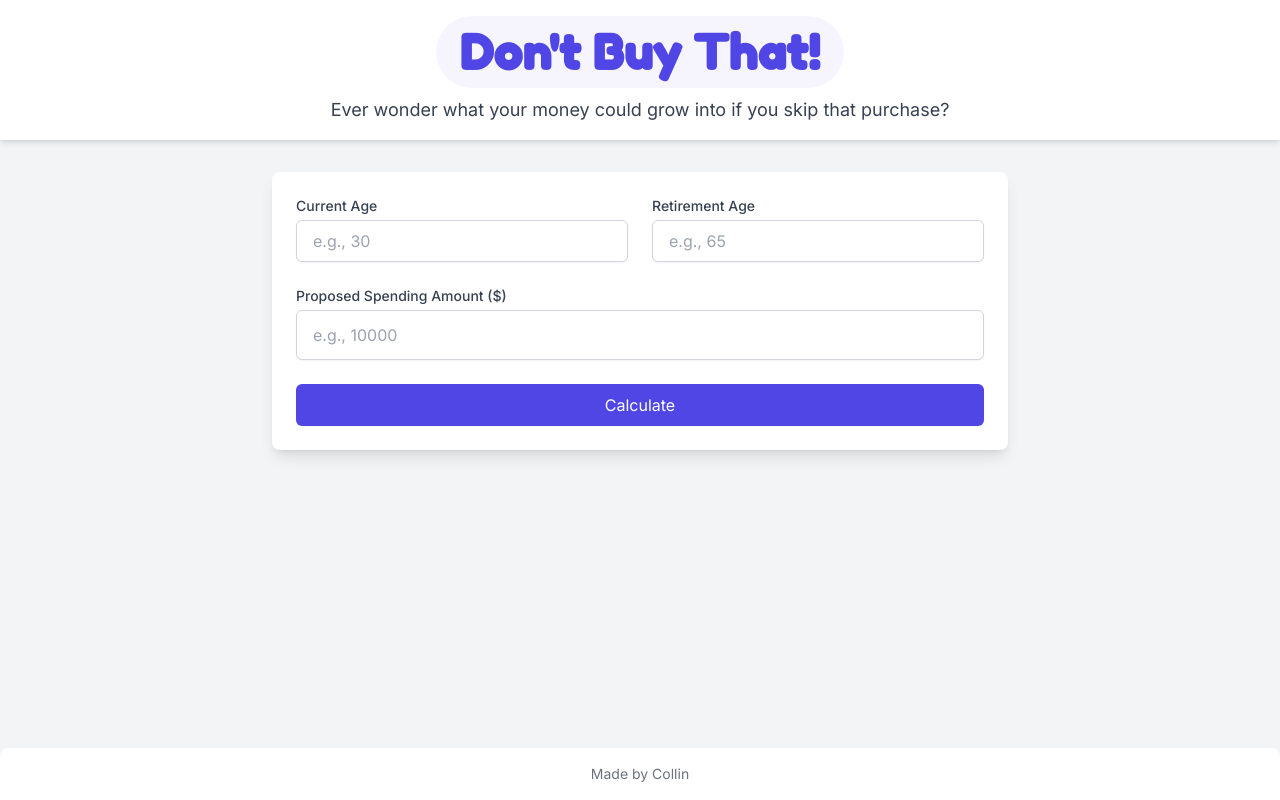
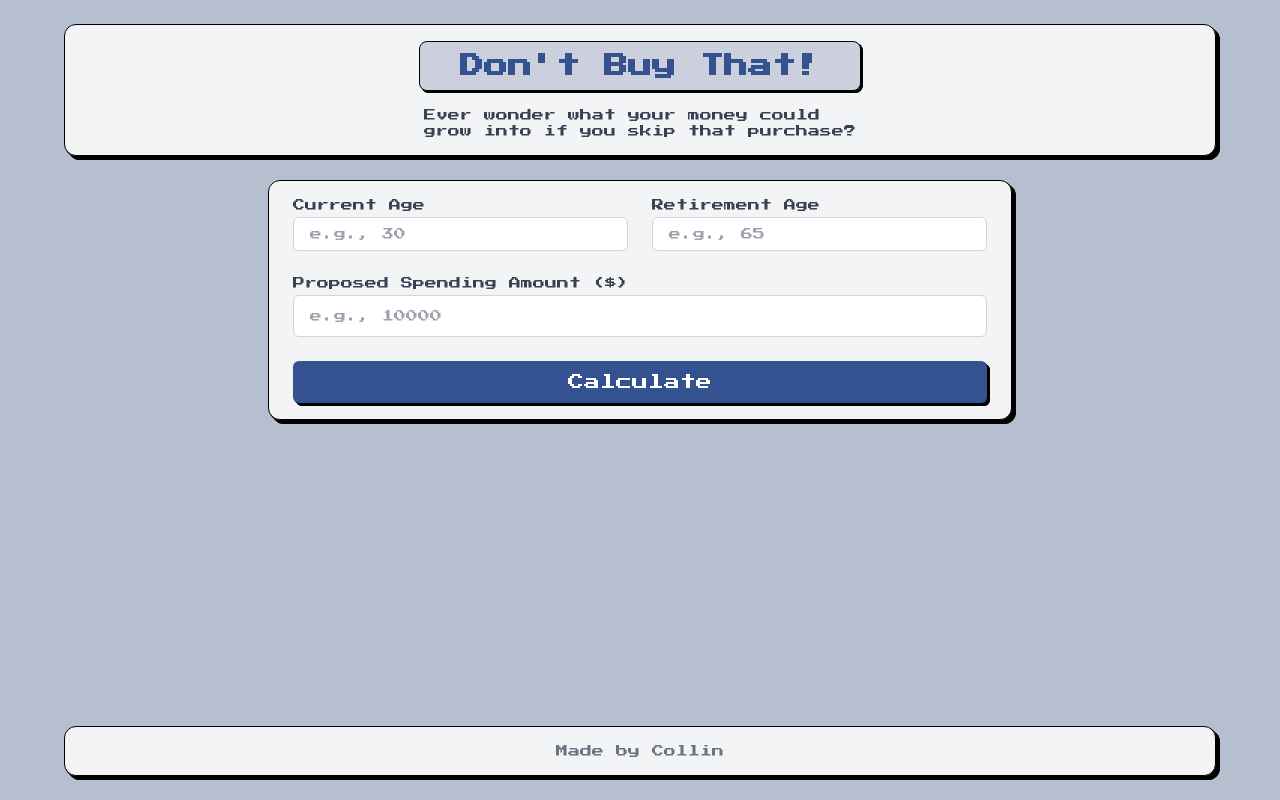
Before and after one commit to collincollins/dont-buy-that, a React (Create React App) app: page / in a window 1280 px wide. Built offline with nearby package versions, Linux system fonts and the light colour scheme; the HTML template or start-up script is replaced by a standard one.

Commit message:
change design to be pixelated
add shadows, pixelated font, updated card structure, altered figure

```diff
--- a/public/index.html
+++ b/public/index.html
@@ -1,4 +1,5 @@
 <!-- public/index.html -->
+
 <!DOCTYPE html>
 <html lang="en">
   <head>
@@ -13,26 +14,15 @@
     <link rel="apple-touch-icon" href="%PUBLIC_URL%/logo192.png" />
     <link rel="manifest" href="%PUBLIC_URL%/manifest.json" />
 
-    <!-- Google Fonts - Inter -->
+    <!-- Google Fonts - Press Start 2P -->
     <link rel="preconnect" href="https://fonts.googleapis.com">
     <link rel="preconnect" href="https://fonts.gstatic.com" crossorigin>
-    <link href="https://fonts.googleapis.com/css2?family=Inter:ital,opsz,wght@0,14..32,100..900;1,14..32,100..900&display=swap" rel="stylesheet">
+    <link href="https://fonts.googleapis.com/css2?family=Press+Start+2P&display=swap" rel="stylesheet">
 
     <title>Don't Buy That</title>
   </head>
   <body>
     <noscript>You need to enable JavaScript to run this app.</noscript>
     <div id="root"></div>
-    <!--
-      This HTML file is a template.
-      If you open it directly in the browser, you will see an empty page.
-
-      You can add webfonts, meta tags, or analytics to this file.
-      The build step will place the bundled scripts into the <body> tag.
-
-      To begin the development, run `npm start` or `yarn start`.
-      To create a production bundle, use `npm run build` or `yarn build`.
-    -->
-    <!-- Buy Me a Coffee Button Script has been removed to prevent conflicts -->
   </body>
 </html>
--- a/src/App.js
+++ b/src/App.js
@@ -33,7 +33,7 @@ function App() {
       newEntry.retirementAge - newEntry.currentAge
     );
 
-    // 2. After setting entry, scroll to results (small timeout to ensure render)
+    // 2. after setting entry, scroll to results (small timeout to ensure render)
     setTimeout(() => {
       if (resultsRef.current) {
         resultsRef.current.scrollIntoView({ behavior: 'smooth' });
@@ -54,30 +54,32 @@ function App() {
   };
 
   return (
-    <div className="min-h-screen bg-gray-100 flex flex-col">
+    <div className="min-h-screen bg-primarydark bg-opacity-30 flex flex-col">
       {/* navbar */}
       <Navbar />
 
       {/* main content */}
-      <main className="flex-grow w-full max-w-screen-md mx-auto px-4">
-        <Card className="mb-8">
+      <main className="flex-grow w-full max-w-screen-md mx-auto px-3">
+        <Card className="mb-6">
           <InputForm onAddEntry={handleAddEntry} />
         </Card>
 
-        {/* 3. Attach the ref to the wrapper around Results */}
+        {/* Attach the ref to the wrapper around Results */}
         {entry && (
           <div ref={resultsRef}>
-            <Card>
+            {/* Apply styles directly to Card */}
+            <Card className="bg-gray-100 p-4 border border-black shadow-pixel-lg">
               <Results entry={entry} />
             </Card>
           </div>
         )}
       </main>
 
+
       {/* footer */}
-      <footer className="w-full bg-white shadow-md mt-8 rounded-t-lg">
+      <footer className="w-[90%] mx-auto bg-gray-100 mb-6 mt-6 rounded-xl border border-black shadow-pixel-lg">
         <div className="max-w-4xl mx-auto px-4 py-4 flex flex-col items-center space-y-4">
-          <span className="text-gray-500 text-sm">Made by Collin</span>
+          <span className="text-gray-500 text-xs">Made by Collin</span>
 
           {showCoffeeButton && (
             <>
@@ -89,10 +91,10 @@ function App() {
                 <img
                   src={coffeeButton}
                   alt="Buy Me A Coffee"
-                  style={{ height: '60px', width: '217px' }}
+                  style={{ height: '50px', width: '181px' }}
                 />
               </a>
-              <span className="text-gray-500 text-sm italic">
+              <span className="text-gray-500 text-xs italic">
                 *or don't and have ${threeDollarsFutureValue} in retirement
               </span>
             </>
--- a/src/components/Card.js
+++ b/src/components/Card.js
@@ -4,7 +4,7 @@ import React from 'react';
 
 function Card({ children, className = '' }) {
   return (
-    <div className={`bg-white shadow-lg rounded-lg p-6 ${className}`}>
+    <div className={`bg-gray-100 px-6 py-4 rounded-xl border border-black shadow-pixel-lg ${className}`}>
       {children}
     </div>
   );
--- a/src/components/InputForm.js
+++ b/src/components/InputForm.js
@@ -58,7 +58,7 @@ function InputForm({ onAddEntry }) {
       <div className="grid grid-cols-1 md:grid-cols-2 gap-6">
         {/* current age */}
         <div>
-          <label htmlFor="currentAge" className="block text-sm font-medium text-secondary">
+          <label htmlFor="currentAge" className="block text-xs font-medium text-secondary">
             Current Age
           </label>
           <input
@@ -70,17 +70,17 @@ function InputForm({ onAddEntry }) {
             min="0"
             className={`mt-1 block w-full px-4 py-2 border ${
               errors.currentAge ? 'border-red-500' : 'border-gray-300'
-            } rounded-md shadow-sm focus:ring-primary focus:border-primary`}
+            } rounded-md focus:ring-primary focus:border-primary text-xs`}
             placeholder="e.g., 30"
           />
           {errors.currentAge && (
-            <p className="mt-1 text-sm text-red-500">{errors.currentAge}</p>
+            <p className="mt-1 text-xs text-red-500">{errors.currentAge}</p>
           )}
         </div>
 
         {/* retirement age */}
         <div>
-          <label htmlFor="retirementAge" className="block text-sm font-medium text-secondary">
+          <label htmlFor="retirementAge" className="block text-xs font-medium text-secondary">
             Retirement Age
           </label>
           <input
@@ -92,18 +92,18 @@ function InputForm({ onAddEntry }) {
             min="0"
             className={`mt-1 block w-full px-4 py-2 border ${
               errors.retirementAge ? 'border-red-500' : 'border-gray-300'
-            } rounded-md shadow-sm focus:ring-primary focus:border-primary`}
+            } rounded-md focus:ring-primary focus:border-primary text-xs`}
             placeholder="e.g., 65"
           />
           {errors.retirementAge && (
-            <p className="mt-1 text-sm text-red-500">{errors.retirementAge}</p>
+            <p className="mt-1 text-xs text-red-500">{errors.retirementAge}</p>
           )}
         </div>
       </div>
 
       {/* proposed spending amount */}
       <div>
-        <label htmlFor="spendingAmount" className="block text-sm font-medium text-secondary">
+        <label htmlFor="spendingAmount" className="block text-xs font-medium text-secondary">
           Proposed Spending Amount ($)
         </label>
         <input
@@ -115,19 +115,19 @@ function InputForm({ onAddEntry }) {
           min="0"
           className={`mt-1 block w-full px-4 py-3 border ${
             errors.spendingAmount ? 'border-red-500' : 'border-gray-300'
-          } rounded-md shadow-sm focus:ring-primary focus:border-primary`}
+          } rounded-md focus:ring-primary focus:border-primary text-xs`}
           placeholder="e.g., 10000"
         />
         {errors.spendingAmount && (
-          <p className="mt-1 text-sm text-red-500">{errors.spendingAmount}</p>
+          <p className="mt-1 text-xs text-red-500">{errors.spendingAmount}</p>
         )}
       </div>
 
-      {/* aubmit button */}
+      {/* submit button */}
       <div>
         <button
           type="submit"
-          className="w-full flex justify-center items-center py-2 px-4 border border-transparent rounded-md shadow-sm text-white bg-primary hover:bg-indigo-700 focus:outline-none focus:ring-2 focus:ring-offset-2 focus:ring-primary transition-colors duration-300"
+          className="w-full flex justify-center items-center py-2 px-4 border border-transparent rounded-md text-white text-2sm bg-primary hover:bg-primarydark focus:outline-none focus:ring-2 focus:ring-offset-2 focus:ring-primary transition-colors duration-300 border border-black shadow-pixel"
           aria-label="Calculate Future Value"
         >
           Calculate
--- a/src/components/Navbar.js
+++ b/src/components/Navbar.js
@@ -1,24 +1,27 @@
+// src/components/Navbar.js
+
 function Navbar() {
   return (
-    <nav className="w-full bg-white shadow-md mb-8">
-      <div className="px-4 py-4 flex flex-col items-center">
+    <nav className="w-[90%] mx-auto bg-gray-100 mb-6 mt-6 rounded-xl border border-black shadow-pixel-lg">
+      <div className="max-w-lg mx-auto px-4 py-4 flex flex-col items-center">
         <h2
           className="
-            text-5xl
+            text-2xl
             font-bold
-            bubbly-font
+            font-sans  /* Updated font class */
             text-primary
-            bg-primary/5
-            bg-opacity-100
-            px-6
-            py-3
-            rounded-full
+            bg-primarydark
+            bg-opacity-20
+            px-10
+            py-2
+            rounded-lg
+            border border-black shadow-pixel-sm
           "
         >
           Don't Buy That!
         </h2>
-        <p className="text-lg text-gray-700 mt-2">
-        Ever wonder what your money could grow into if you skip that purchase?
+        <p className="text-xs text-gray-700 mt-4 px-6">
+          Ever wonder what your money could grow into if you skip that purchase?
         </p>
       </div>
     </nav>
--- a/src/index.css
+++ b/src/index.css
@@ -1,21 +1,13 @@
 /* src/index.css */
 
-/* Import the Fredoka One font for a "bubbly" look */
-@import url('https://fonts.googleapis.com/css2?family=Fredoka+One&display=swap');
-
-/* Tailwind base directives */
+/* tailwind base directives */
 @tailwind base;
 @tailwind components;
 @tailwind utilities;
 
-/* Custom styles */
+/* custom styles */
 body {
-  @apply font-sans bg-gray-100 text-gray-800;
-}
-
-/* Bubbly font utility class */
-.bubbly-font {
-  font-family: 'Fredoka One', cursive;
+  @apply font-sans bg-gray-100 text-gray-800; /* uses 'font-sans' which is now 'Press Start 2P' */
 }
 
 code {
--- a/tailwind.config.js
+++ b/tailwind.config.js
@@ -2,23 +2,35 @@
 
 module.exports = {
   content: [
-    "./src/**/*.{js,jsx,ts,tsx}", // scans all JS/JSX/TS/TSX files in src/
+    "./src/**/*.{js,jsx,ts,tsx}",
   ],
   theme: {
     extend: {
       fontFamily: {
-        sans: ['Inter', 'sans-serif'], // sets Inter as the default sans-serif font
+        sans: ['"Press Start 2P"', 'mono'], // pixelated font
       },
       colors: {
         primary: {
-          DEFAULT: '#4F46E5', // indigo-600
+          DEFAULT: '#34528F', // dark pastel blue
         },
         secondary: {
           DEFAULT: '#374151', // gray-700
         },
         accent: {
-          DEFAULT: '#10B981', // emerald-500
+          DEFAULT: '#56AE57', // dark pastel green
         },
+        primarydark: {
+          DEFAULT: '#2A4375', // dark dark pastel blue
+        },
+        primarycomplement: {
+          DEFAULT: '#D5BC8A', // complementary dark pastel blue
+        },
+      },
+      boxShadow: {
+        'pixel-xs': '1px 1px 0 #000, 1.5px .5px 0 #000, 1.5px 1.5px 0 #000',
+        'pixel-sm': '1px 1px 0 #000, 2px 2px 0 #000, 2px 2px 0 #000',
+        'pixel': '1px 1px 0 #000, 3px 3px 0 #000, 3px 3px 0 #000',
+        'pixel-lg': '1px 1px 0 #000, 4px 4px 0 #000, 4px 4px 0 #000'
       },
     },
   },
```
Also changed, not shown: src/components/Results.js (+38 -28 lines), 1 other file (tests, documents, lock files or other folders).
